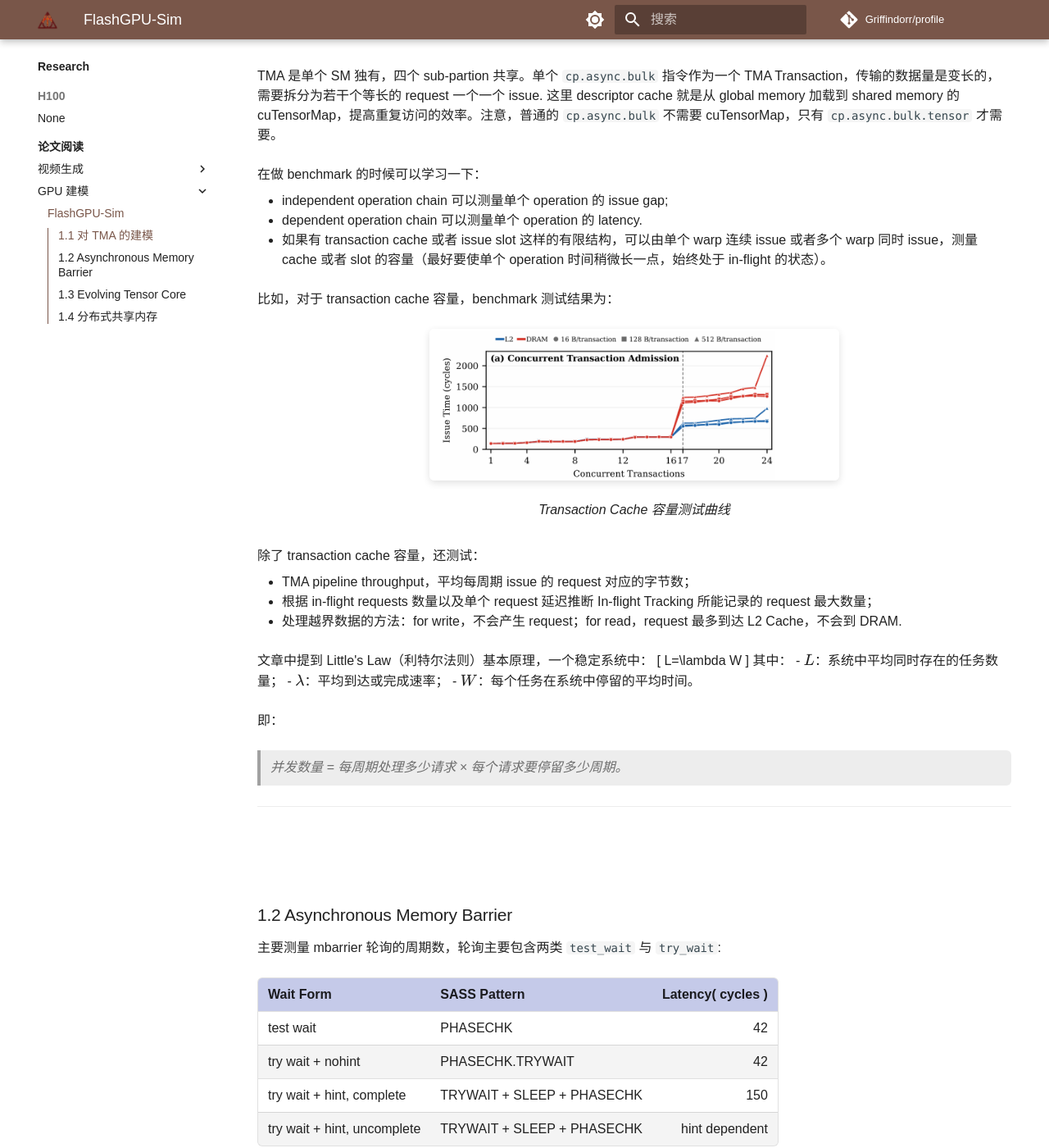
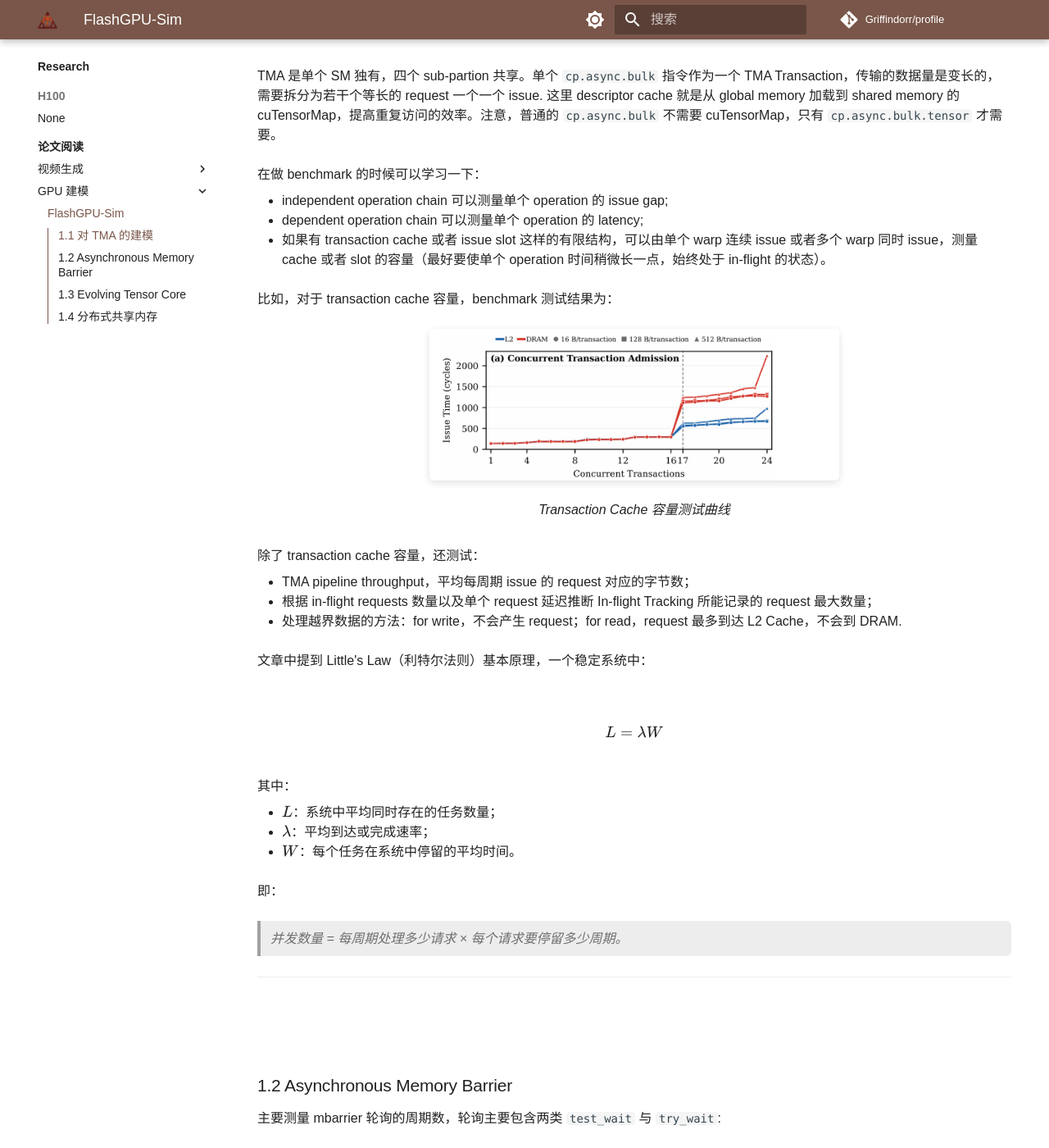
Before and after one commit to Griffindorr/profile, an MkDocs documentation site: the page built from docs/research/paper_reading/gpu-sim/FlashGPU-Sim.md, in a window 1280 px wide and 1400 px high, scrolled down 1117 px. Shown: the whole window at 82% size. Built offline with MkDocs 1.6.1 and Material for MkDocs 9.7.7, drawn with Linux system fonts in a browser that asks for light colours; comment, search, counter and statistics services are not loaded; a style sheet for code colours, icons or effects is not loaded.

Commit message:
fix formula display problem

```diff
--- a/docs/research/paper_reading/gpu-sim/FlashGPU-Sim.md
+++ b/docs/research/paper_reading/gpu-sim/FlashGPU-Sim.md
@@ -30,7 +30,7 @@ TMA 是单个 SM 独有，四个 sub-partion 共享。单个 `cp.async.bulk` 指
 在做 benchmark 的时候可以学习一下：
 
 - independent operation chain 可以测量单个 operation 的 issue gap;
-- dependent operation chain 可以测量单个 operation 的 latency.
+- dependent operation chain 可以测量单个 operation 的 latency;
 - 如果有 transaction cache 或者 issue slot 这样的有限结构，可以由单个 warp 连续 issue 或者多个 warp 同时 issue，测量 cache 或者 slot 的容量（最好要使单个 operation 时间稍微长一点，始终处于 in-flight 的状态）。
 
 比如，对于 transaction cache 容量，benchmark 测试结果为：
@@ -47,10 +47,13 @@ TMA 是单个 SM 独有，四个 sub-partion 共享。单个 `cp.async.bulk` 指
 - 处理越界数据的方法：for write，不会产生 request；for read，request 最多到达 L2 Cache，不会到 DRAM.
 
 文章中提到 Little's Law（利特尔法则）基本原理，一个稳定系统中：
+
 \[
 L=\lambda W
 \]
+
 其中：
+
 - \(L\)：系统中平均同时存在的任务数量；
 - \(\lambda\)：平均到达或完成速率；
 - \(W\)：每个任务在系统中停留的平均时间。
```
